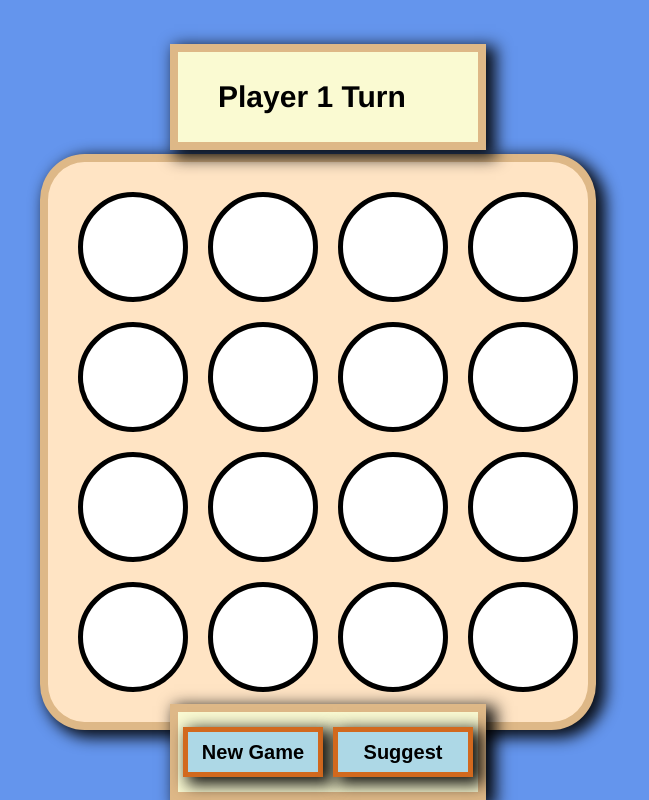
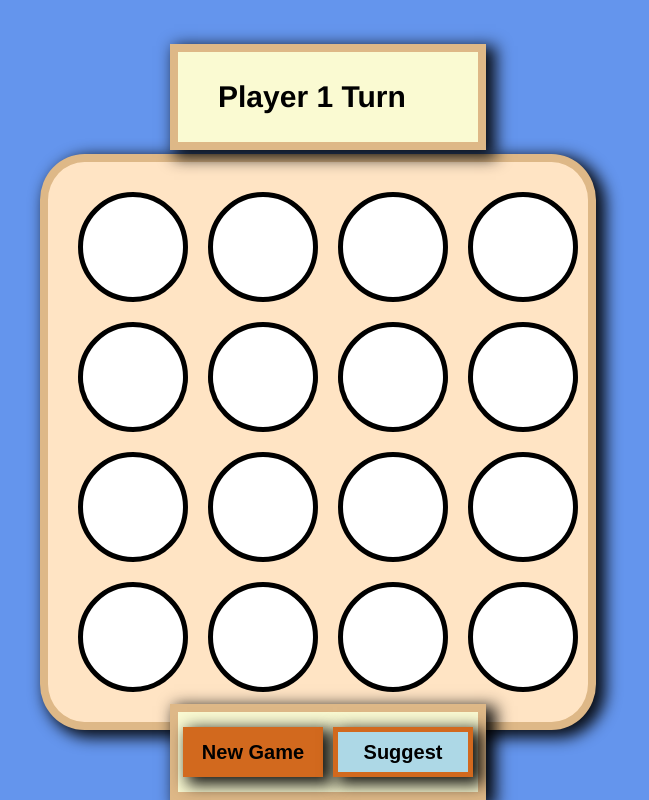
Before and after one commit to Haseen-dev/connect-4-clone, a React (Create React App) app: page / in a window 1280 px wide. In both pictures the pointer is over the button "New Game". Shown: the part 126-926 px from the top of the page, without its empty margins (350-999 px from the left). Built offline with nearby package versions, Linux system fonts and the light colour scheme.

Commit message:
apply hover for footer button

```diff
--- a/src/Game.css
+++ b/src/Game.css
@@ -55,6 +55,9 @@ body{
     border: 5px solid chocolate;
     font-weight: bold;
 }
+.footer button:hover{
+    background-color: chocolate;
+}
 .player_0{
     background-color: white;
 }
```
